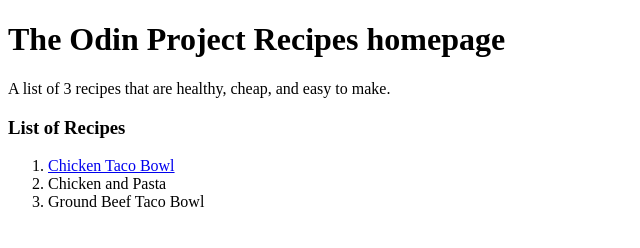
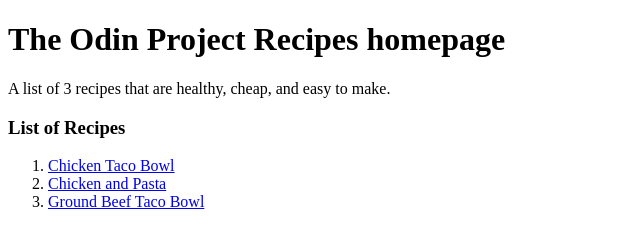
Before and after one commit to Jackmckelvey/odin-recipes, a plain HTML site: page index.html in a window 1280 px wide. Shown: the whole page, without its empty margins (0-640 px from the left). Drawn offline with Linux system fonts and the light colour scheme.

Commit message:
Fixed linking issue on index and filled out the after on the readme

```diff
--- a/index.html
+++ b/index.html
@@ -10,8 +10,8 @@
         <h3>List of Recipes</h3>
         <ol>
             <li><a href = "/recipes/ChickenTacoBowl.html"> Chicken Taco Bowl</a></li>
-            <li><a href = "/recipes/chickenandpasta.html"></a>Chicken and Pasta</li>
-            <li><a href= "/recipes/groundbeeftacobowl.html"></a>Ground Beef Taco Bowl</li>
+            <li><a href = "/recipes/chickenandpasta.html">Chicken and Pasta</a></li>
+            <li><a href= "/recipes/groundbeeftacobowl.html">Ground Beef Taco Bowl</a></li>
         </ol>
     </body>
 </html>
```
Also changed, not shown: 1 other file.
